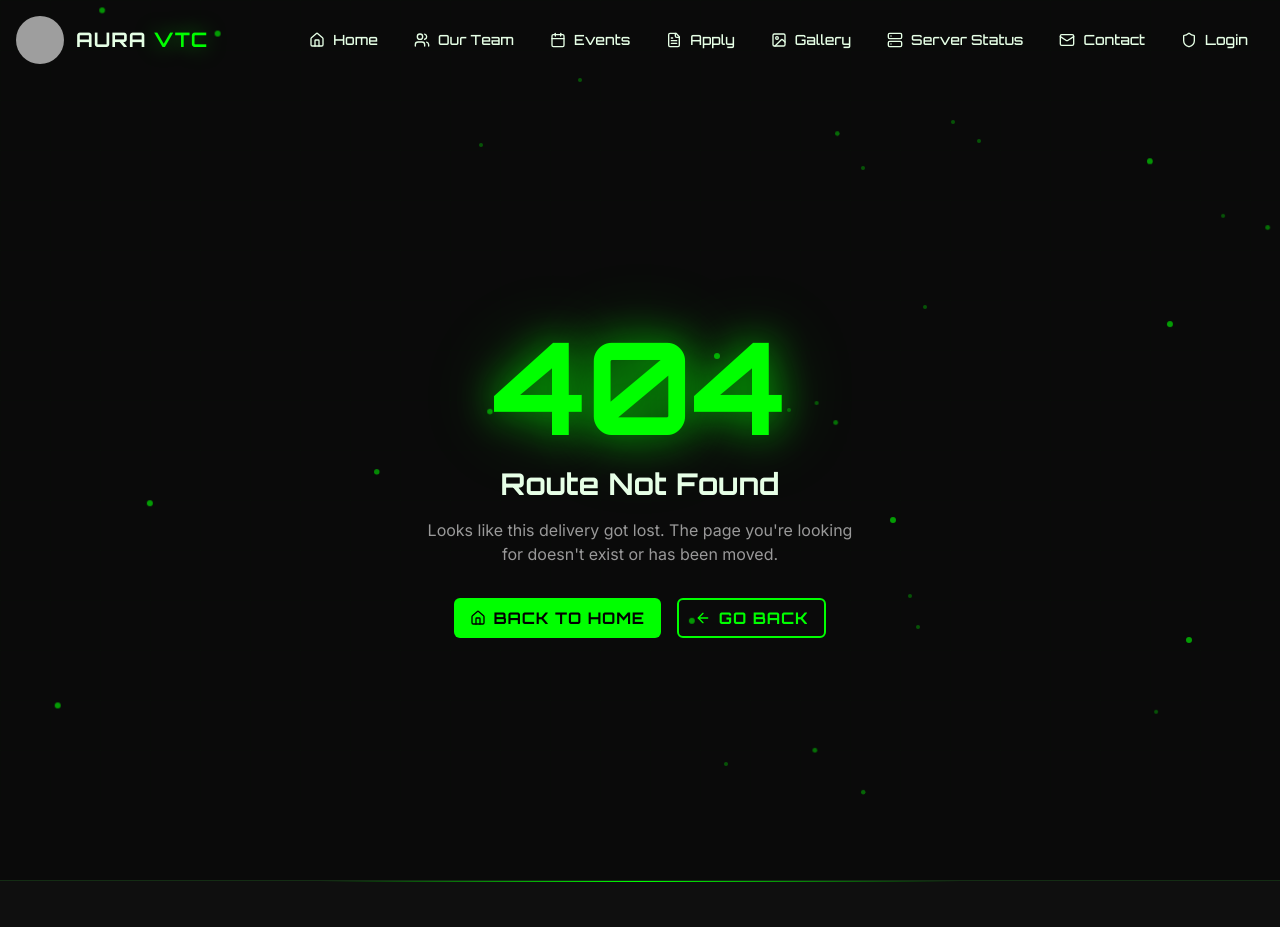
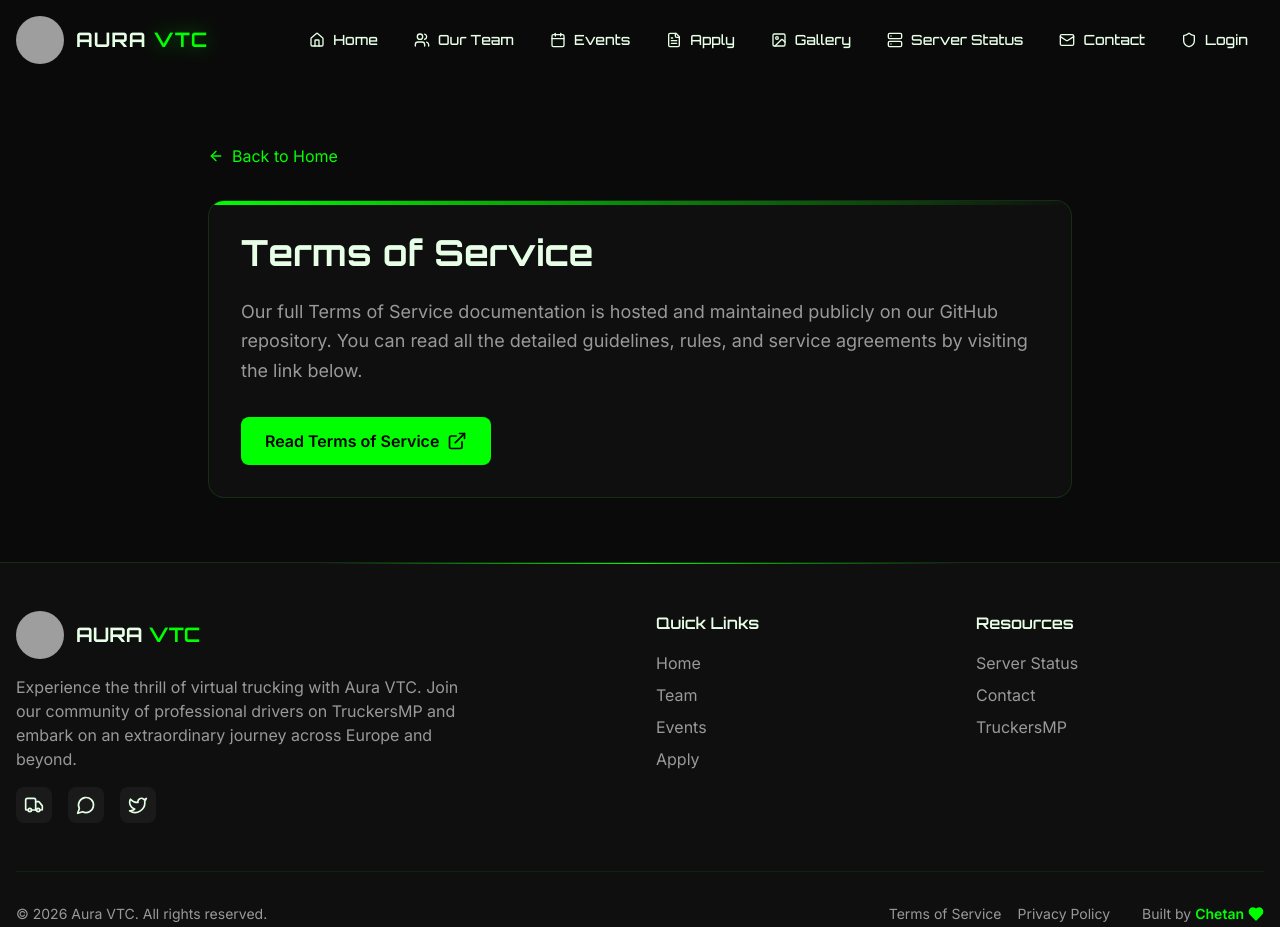
Before and after one commit to Chetan302003/auravtc-main, a React (Vite) app: page /terms-of-service in a window 1280 px wide. Shown: the top 927 px of the page. Built offline with nearby package versions, Linux system fonts and the light colour scheme; grey boxes are pictures that could not be loaded.

Commit message:
Added Terms of Service and Privacy Policy pages

```diff
--- a/src/App.tsx
+++ b/src/App.tsx
@@ -19,6 +19,8 @@ import Gallery from "./pages/Gallery";
 import Contact from "./pages/Contact";
 import NotFound from "./pages/NotFound";
 import ResetPassword from "./pages/ResetPassword";
+import TermsOfService from "./pages/TermsOfService";
+import PrivacyPolicy from "./pages/PrivacyPolicy";
 import SmoothScroll from "./components/layout/SmoothScroll";
 import Preloader from "./components/layout/Preloader";
 
@@ -41,6 +43,8 @@ const AnimatedRoutes = () => {
         <Route path="/auth" element={<Auth />} />
         <Route path="/reset-password" element={<ResetPassword />} />
         <Route path="/admin" element={<Admin />} />
+        <Route path="/terms-of-service" element={<TermsOfService />} />
+        <Route path="/privacy-policy" element={<PrivacyPolicy />} />
         <Route path="*" element={<NotFound />} />
       </Routes>
     </AnimatePresence>
--- a/src/components/layout/Footer.tsx
+++ b/src/components/layout/Footer.tsx
@@ -117,10 +117,21 @@ const Footer = () => {
           <p className="text-muted-foreground text-sm">
             © {new Date().getFullYear()} Aura VTC. All rights reserved.
           </p>
+
+          <div className="flex flex-col md:flex-row items-center gap-4 md:gap-8">
+            <div className="flex items-center gap-4">
+              <Link to="/terms-of-service" className="text-sm text-muted-foreground hover:text-primary transition-colors">
+                Terms of Service
+              </Link>
+              <Link to="/privacy-policy" className="text-sm text-muted-foreground hover:text-primary transition-colors">
+                Privacy Policy
+              </Link>
+            </div>
+
             <p className="text-muted-foreground text-sm flex items-center gap-1">
               Built by
               <a
-    href="https://truckersmp.com/user/5936847" // Replace with your actual link
+                href="https://truckersmp.com/user/5936847"
                 target="_blank"
                 rel="noopener noreferrer"
                 className="text-primary font-semibold hover:underline"
@@ -131,6 +142,7 @@ const Footer = () => {
             </p>
           </div>
         </div>
+      </div>
     </footer>
   );
 };
--- /dev/null
+++ b/src/pages/PrivacyPolicy.tsx
@@ -0,0 +1,36 @@
+import { Link } from "react-router-dom";
+import Navbar from "@/components/layout/Navbar";
+import Footer from "@/components/layout/Footer";
+import { ArrowLeft, ExternalLink } from "lucide-react";
+
+const PrivacyPolicy = () => {
+    return (
+        <div className="min-h-screen bg-background flex flex-col pt-20">
+            <Navbar />
+            <div className="flex-grow container mx-auto px-4 py-16 max-w-4xl">
+                <Link to="/" className="inline-flex items-center text-primary hover:underline mb-8">
+                    <ArrowLeft className="w-4 h-4 mr-2" /> Back to Home
+                </Link>
+                <div className="bg-card border border-border/50 rounded-2xl p-8 backdrop-blur-sm relative overflow-hidden">
+                    <div className="absolute top-0 left-0 w-full h-1 bg-gradient-to-r from-primary to-transparent" />
+                    <h1 className="text-4xl font-display font-bold text-foreground mb-6">Privacy Policy</h1>
+                    <p className="text-muted-foreground text-lg mb-8 leading-relaxed">
+                        Our full Privacy Policy documentation is hosted securely and publicly on our GitHub repository.
+                        We take your privacy seriously. You can read everything about how we collect, handle, and store data by visiting the link below.
+                    </p>
+                    <a
+                        href="https://github.com/Chetan302003/AURA-Privacy-Policy"
+                        target="_blank"
+                        rel="noopener noreferrer"
+                        className="inline-flex items-center px-6 py-3 bg-primary text-primary-foreground font-semibold rounded-lg hover:bg-primary/90 transition-all duration-300 gap-2"
+                    >
+                        Read Privacy Policy <ExternalLink className="w-5 h-5" />
+                    </a>
+                </div>
+            </div>
+            <Footer />
+        </div>
+    );
+};
+
+export default PrivacyPolicy;
--- /dev/null
+++ b/src/pages/TermsOfService.tsx
@@ -0,0 +1,36 @@
+import { Link } from "react-router-dom";
+import Navbar from "@/components/layout/Navbar";
+import Footer from "@/components/layout/Footer";
+import { ArrowLeft, ExternalLink } from "lucide-react";
+
+const TermsOfService = () => {
+    return (
+        <div className="min-h-screen bg-background flex flex-col pt-20">
+            <Navbar />
+            <div className="flex-grow container mx-auto px-4 py-16 max-w-4xl">
+                <Link to="/" className="inline-flex items-center text-primary hover:underline mb-8">
+                    <ArrowLeft className="w-4 h-4 mr-2" /> Back to Home
+                </Link>
+                <div className="bg-card border border-border/50 rounded-2xl p-8 backdrop-blur-sm relative overflow-hidden">
+                    <div className="absolute top-0 left-0 w-full h-1 bg-gradient-to-r from-primary to-transparent" />
+                    <h1 className="text-4xl font-display font-bold text-foreground mb-6">Terms of Service</h1>
+                    <p className="text-muted-foreground text-lg mb-8 leading-relaxed">
+                        Our full Terms of Service documentation is hosted and maintained publicly on our GitHub repository.
+                        You can read all the detailed guidelines, rules, and service agreements by visiting the link below.
+                    </p>
+                    <a
+                        href="https://github.com/Chetan302003/AURA-Terms-of-Service"
+                        target="_blank"
+                        rel="noopener noreferrer"
+                        className="inline-flex items-center px-6 py-3 bg-primary text-primary-foreground font-semibold rounded-lg hover:bg-primary/90 transition-all duration-300 gap-2"
+                    >
+                        Read Terms of Service <ExternalLink className="w-5 h-5" />
+                    </a>
+                </div>
+            </div>
+            <Footer />
+        </div>
+    );
+};
+
+export default TermsOfService;
```
Lines whose indentation alone changed are shown as unchanged.
